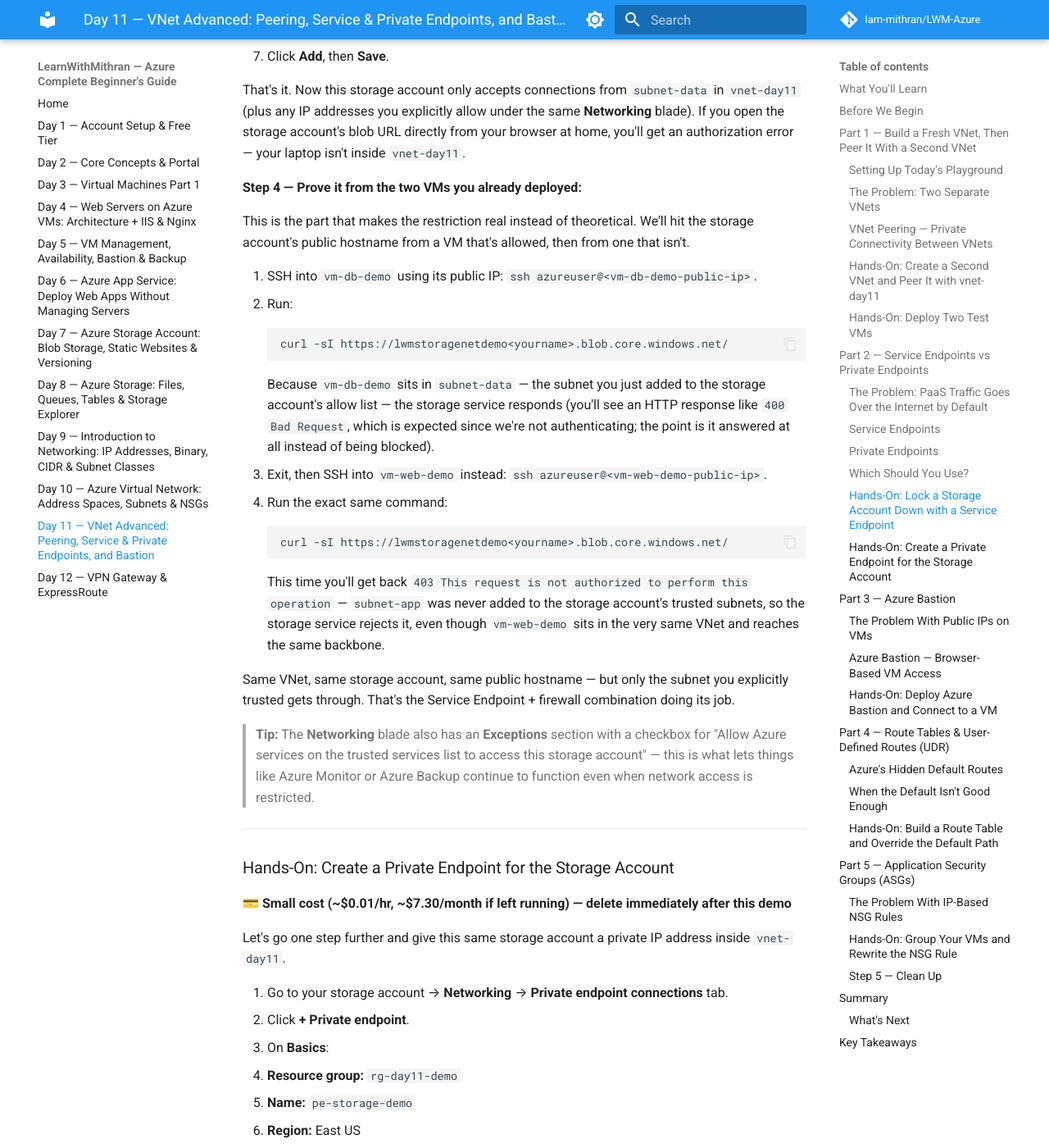
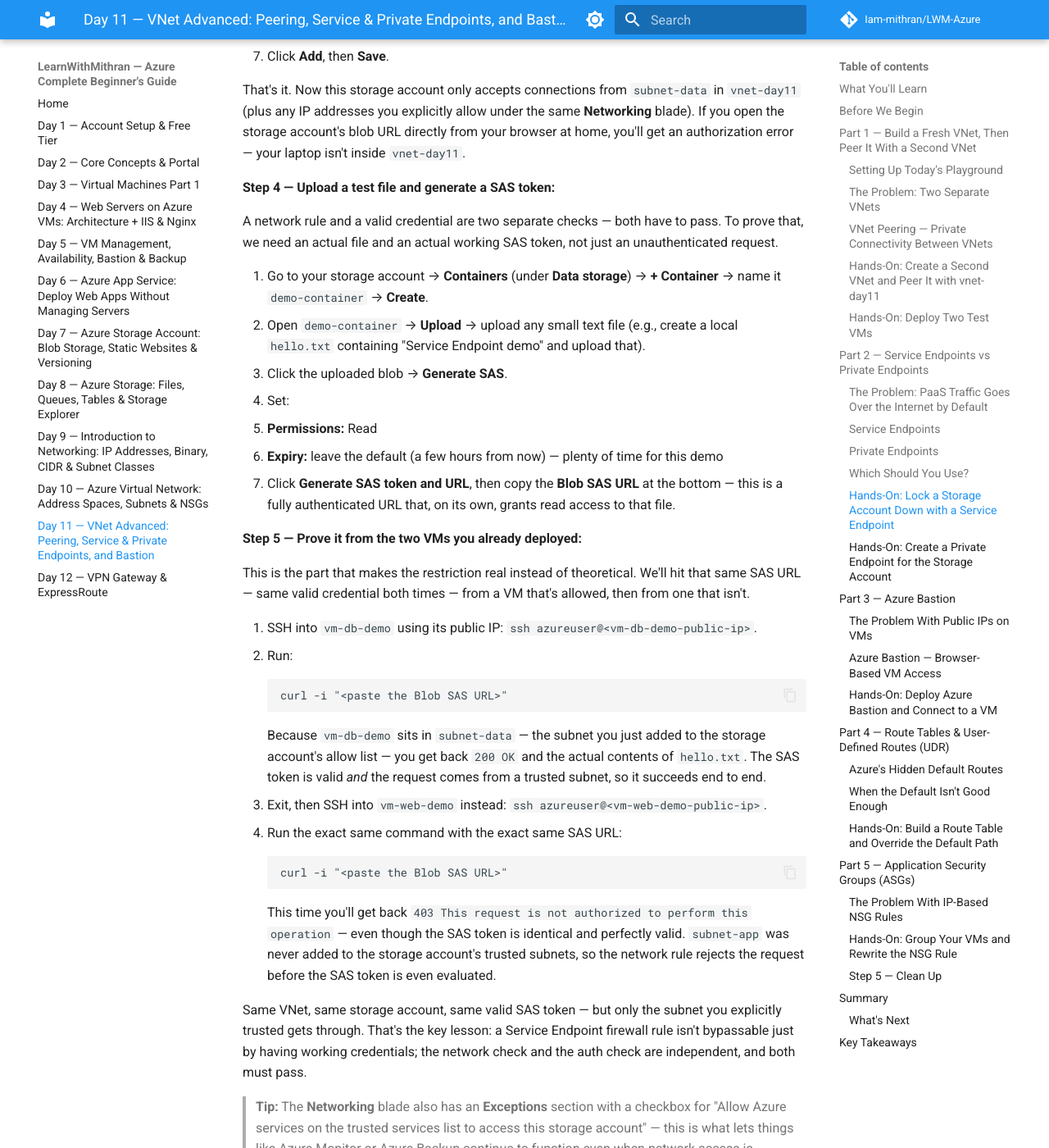
Before and after one commit to Iam-mithran/LWM-Azure, an MkDocs documentation site: the page built from docs/day11_vnet_advanced.md, in a window 1280 px wide and 1400 px high, scrolled down 9784 px. Shown: the whole window at 82% size. Built offline with MkDocs 1.6.1 and Material for MkDocs 9.7.7, drawn with Linux system fonts in a browser that asks for light colours; comment, search, counter and statistics services are not loaded.

Commit message:
Use a SAS token instead of unauthenticated curl for Day 11 Service Endpoint demo
Uploading a real file and hitting it with a valid SAS token from both VMs
shows that the network rule and auth check are independent -- the trusted
subnet gets 200 OK while the untrusted subnet gets 403 even with the
identical, valid SAS token. More convincing than the prior unauthenticated
400-vs-403 comparison.

Co-Authored-By: Claude Sonnet 4.6 <noreply@anthropic.com>

````diff
--- a/docs/day11_vnet_advanced.md
+++ b/docs/day11_vnet_advanced.md
@@ -274,24 +274,36 @@ graph TD
 
 That's it. Now this storage account only accepts connections from `subnet-data` in `vnet-day11` (plus any IP addresses you explicitly allow under the same **Networking** blade). If you open the storage account's blob URL directly from your browser at home, you'll get an authorization error — your laptop isn't inside `vnet-day11`.
 
-**Step 4 — Prove it from the two VMs you already deployed:**
+**Step 4 — Upload a test file and generate a SAS token:**
 
-This is the part that makes the restriction real instead of theoretical. We'll hit the storage account's public hostname from a VM that's allowed, then from one that isn't.
+A network rule and a valid credential are two separate checks — both have to pass. To prove that, we need an actual file and an actual working SAS token, not just an unauthenticated request.
+
+1. Go to your storage account → **Containers** (under **Data storage**) → **+ Container** → name it `demo-container` → **Create**.
+2. Open `demo-container` → **Upload** → upload any small text file (e.g., create a local `hello.txt` containing "Service Endpoint demo" and upload that).
+3. Click the uploaded blob → **Generate SAS**.
+4. Set:
+   - **Permissions:** Read
+   - **Expiry:** leave the default (a few hours from now) — plenty of time for this demo
+5. Click **Generate SAS token and URL**, then copy the **Blob SAS URL** at the bottom — this is a fully authenticated URL that, on its own, grants read access to that file.
+
+**Step 5 — Prove it from the two VMs you already deployed:**
+
+This is the part that makes the restriction real instead of theoretical. We'll hit that same SAS URL — same valid credential both times — from a VM that's allowed, then from one that isn't.
 
 1. SSH into `vm-db-demo` using its public IP: `ssh azureuser@<vm-db-demo-public-ip>`.
 2. Run:
    ```
-   curl -sI https://lwmstoragenetdemo<yourname>.blob.core.windows.net/
+   curl -i "<paste the Blob SAS URL>"
    ```
-   Because `vm-db-demo` sits in `subnet-data` — the subnet you just added to the storage account's allow list — the storage service responds (you'll see an HTTP response like `400 Bad Request`, which is expected since we're not authenticating; the point is it answered at all instead of being blocked).
+   Because `vm-db-demo` sits in `subnet-data` — the subnet you just added to the storage account's allow list — you get back `200 OK` and the actual contents of `hello.txt`. The SAS token is valid *and* the request comes from a trusted subnet, so it succeeds end to end.
 3. Exit, then SSH into `vm-web-demo` instead: `ssh azureuser@<vm-web-demo-public-ip>`.
-4. Run the exact same command:
+4. Run the exact same command with the exact same SAS URL:
    ```
-   curl -sI https://lwmstoragenetdemo<yourname>.blob.core.windows.net/
+   curl -i "<paste the Blob SAS URL>"
    ```
-   This time you'll get back `403 This request is not authorized to perform this operation` — `subnet-app` was never added to the storage account's trusted subnets, so the storage service rejects it, even though `vm-web-demo` sits in the very same VNet and reaches the same backbone.
+   This time you'll get back `403 This request is not authorized to perform this operation` — even though the SAS token is identical and perfectly valid. `subnet-app` was never added to the storage account's trusted subnets, so the network rule rejects the request before the SAS token is even evaluated.
 
-Same VNet, same storage account, same public hostname — but only the subnet you explicitly trusted gets through. That's the Service Endpoint + firewall combination doing its job.
+Same VNet, same storage account, same valid SAS token — but only the subnet you explicitly trusted gets through. That's the key lesson: a Service Endpoint firewall rule isn't bypassable just by having working credentials; the network check and the auth check are independent, and both must pass.
 
 > **Tip:** The **Networking** blade also has an **Exceptions** section with a checkbox for "Allow Azure services on the trusted services list to access this storage account" — this is what lets things like Azure Monitor or Azure Backup continue to function even when network access is restricted.
 
````
